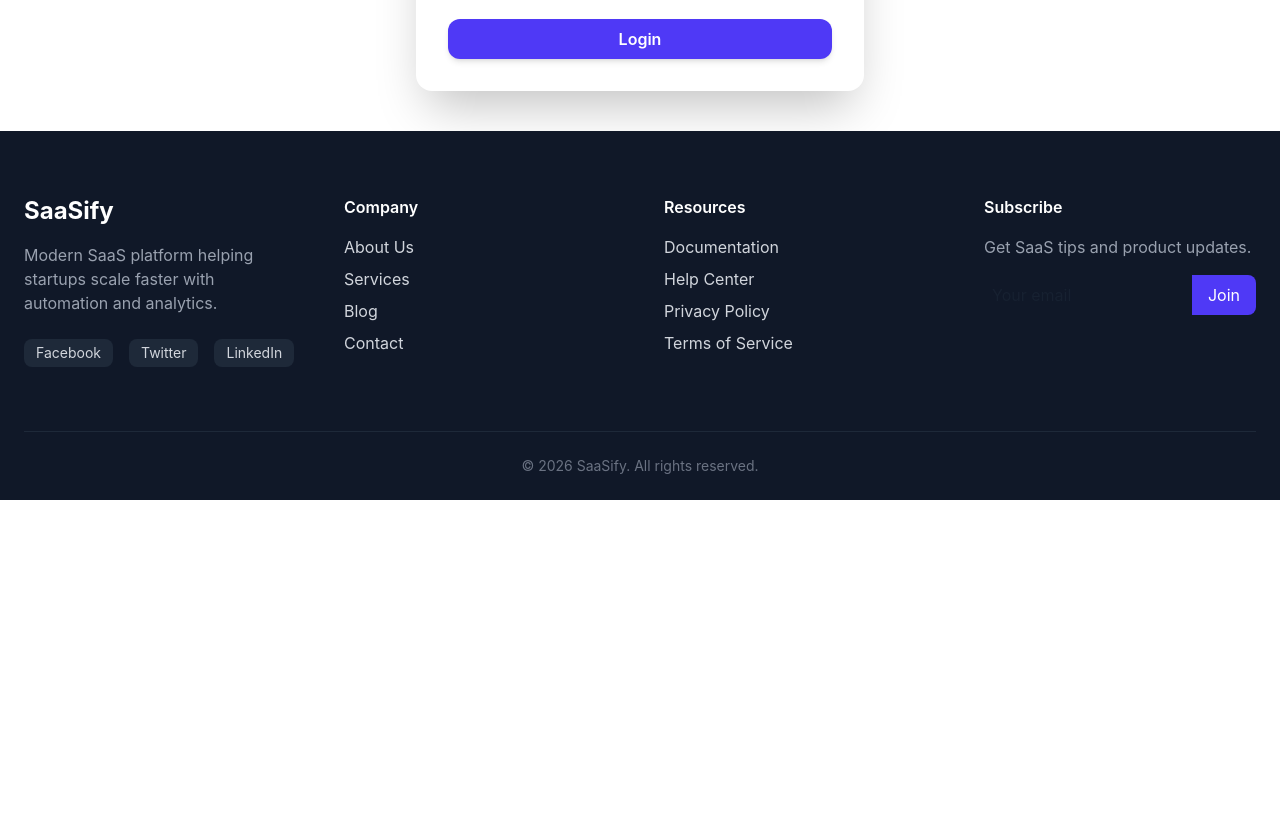
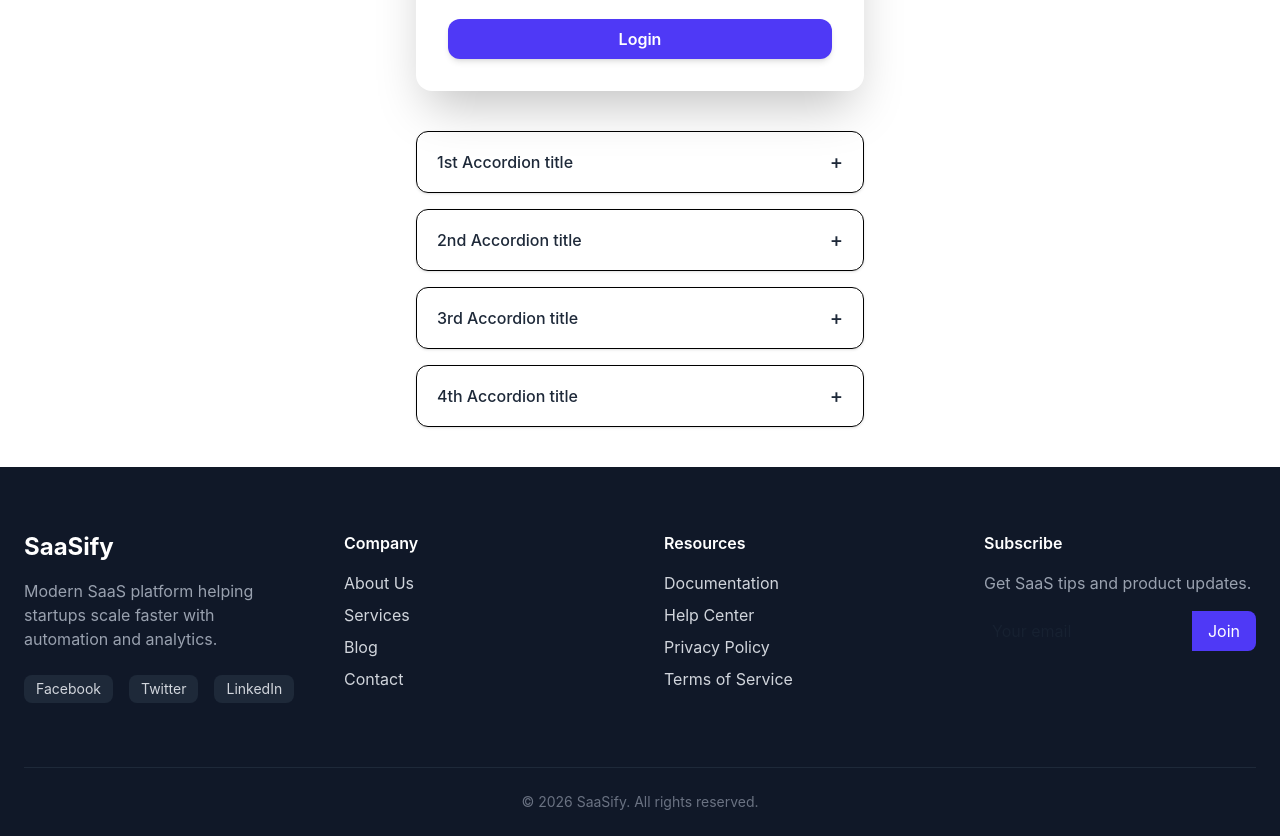
Before and after one commit to mdakash648/react-practice-1, a React (Vite) app: page / in a window 1280 px wide. Shown: the part 6200-7036 px from the top of the page. Before the commit the page ends 6700 px from the top, so only its background shows below. Built offline with nearby package versions, Linux system fonts and the light colour scheme.

Commit message:
Accordion

```diff
--- a/src/App.jsx
+++ b/src/App.jsx
@@ -18,7 +18,7 @@ import DarkLiteMode from './components/practice/localState/DarkLiteMode';
 import CharacterCounter from './components/practice/localState/CharacterCounter';
 import SimpleTodo from './components/practice/localState/SimpleTodo';
 import LoginSimulation from './components/practice/localState/LoginSimulation';
-// import UseState from './components/practice/localState/UseState';
+import SimpleAccordion from './components/practice/localState/Accordion';
 
 const App = () => {
   return (
@@ -72,6 +72,7 @@ const App = () => {
         <CharacterCounter />
         <SimpleTodo />
         <LoginSimulation />
+        <SimpleAccordion />
       </Container>
       <Footer />
     </>
--- /dev/null
+++ b/src/components/practice/localState/Accordion.jsx
@@ -0,0 +1,51 @@
+import React, { useState } from 'react';
+
+const Accordion = () => {
+  const [activeAccrodion, setActiveAccrodion] = useState(null);
+  const handleActiveBtn = (index) => {
+    setActiveAccrodion(activeAccrodion == index ? null : index);
+  };
+  const data = [
+    {
+      title: '1st Accordion title',
+      contant: '1st Accordion contnate',
+    },
+    {
+      title: '2nd Accordion title',
+      contant: '2nd Accordion contnate',
+    },
+    {
+      title: '3rd Accordion title',
+      contant: '3rd Accordion contnate',
+    },
+    {
+      title: '4th Accordion title',
+      contant: '4th Accordion contnate',
+    },
+  ];
+  return (
+    <>
+      <div className='max-w-md mx-auto mt-10 space-y-4 my-10'>
+        {data.map((item, index) => (
+          <div className='border rounded-xl shadow-sm'>
+            <button
+              className='w-full flex justify-between items-center px-5 py-4 text-left font-medium text-gray-800 hover:bg-gray-50 transition'
+              key={index}
+              onClick={() => handleActiveBtn(index)}
+            >
+              <span>{item.title}</span>
+              <span className='text-xl'>+</span>
+            </button>
+            {activeAccrodion == index && (
+              <div className='px-5 pb-4 text-gray-600 text-sm'>
+                {item.contant}
+              </div>
+            )}
+          </div>
+        ))}
+      </div>
+    </>
+  );
+};
+
+export default Accordion;
```
